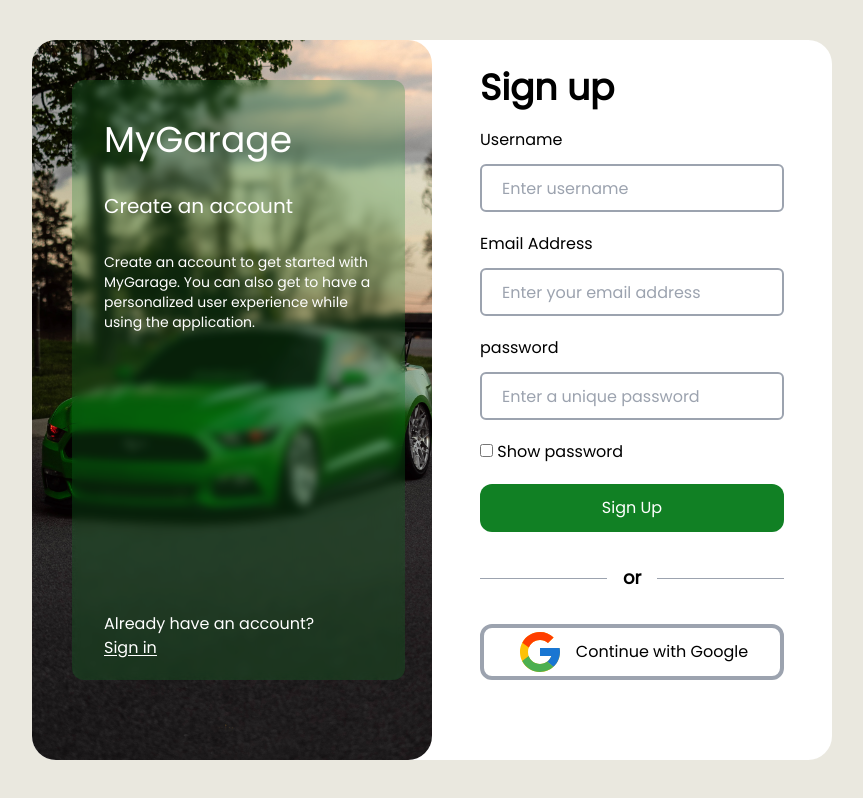
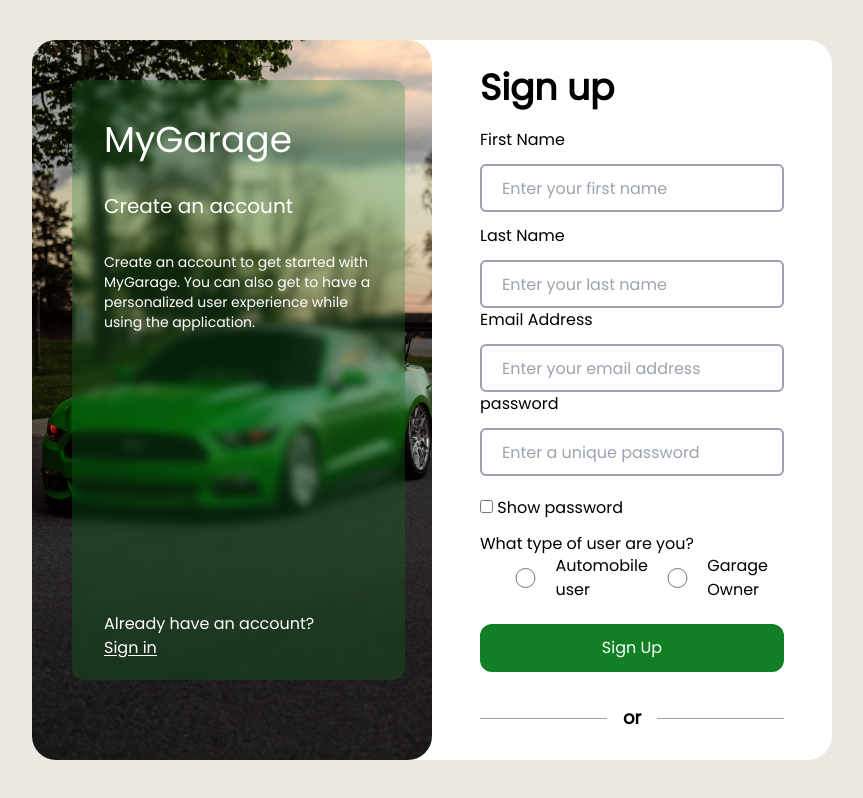
Before and after one commit to mog-rn/eGarage, a Next.js app in the folder web-client/: page /register in a window 1280 px wide. Shown: the whole page, without its empty margins (208-1071 px from the left). Built offline with nearby package versions, Linux system fonts and the light colour scheme.

Commit message:
finished modifying the registration page

```diff
--- a/web-client/components/forms/RegistrationForm.jsx
+++ b/web-client/components/forms/RegistrationForm.jsx
@@ -1,27 +1,58 @@
 import React from "react";
 import { FcGoogle } from "react-icons/fc";
+import { useState } from "react";
 
 const RegistrationForm = () => {
+  const [firstName, setFirstName] = useState("");
+  const [lastName, setLastName] = useState("");
+  const [email, setEmail] = useState("");
+  const [password, setPassword] = useState("");
+  const [userType, setUserType] = useState("");
+
+  const registerUser = (event) => {
+    event.preventDefault();
+  };
+
   return (
     <div className="space-y-5 scrollbar-hide">
       <h1 className="text-4xl mt-5 font-bold">Sign up </h1>
+      <form onSubmit={registerUser}>
         <div className="mt-3">
-        <label htmlFor="username">Username</label>
+          <label htmlFor="first_name">First Name</label>
           <div
             className="border-gray-400  rounded-md mt-3 h-12 w-full px-5 flex
              outline-none border-2 focus:border-[#118024]"
           >
             <input
               type="text"
-            name="username"
-            placeholder="Enter username"
+              name="first_name"
+              value={firstName}
+              onChange={(e) => setFirstName(e.target.value)}
+              placeholder="Enter your first name"
+              className="w-full h-full focus:border-green-400 outline-none"
+              required
+            />
+          </div>
+        </div>
+        <div className="mt-3">
+          <label htmlFor="last_name">Last Name</label>
+          <div
+            className="border-gray-400  rounded-md mt-3 h-12 w-full px-5 flex
+             outline-none border-2 focus:border-[#118024]"
+          >
+            <input
+              type="text"
+              name="last_name"
+              value={lastName}
+              onChange={(e) => setLastName(e.target.value)}
+              placeholder="Enter your last name"
               className="w-full h-full focus:border-green-400 outline-none"
               required
             />
           </div>
         </div>
         <div className="">
-        <label htmlFor="username">Email Address</label>
+          <label htmlFor="email">Email Address</label>
           <div
             className="border-gray-400  rounded-md mt-3 h-12 w-full px-5 flex
              outline-none border-2 focus:border-[#118024]"
@@ -29,6 +60,8 @@ const RegistrationForm = () => {
             <input
               type="email"
               name="email"
+              value={email}
+              onChange={(e) => setEmail(e.target.value)}
               placeholder="Enter your email address"
               className="w-full h-full focus:border-green-400 outline-none"
               required
@@ -44,6 +77,8 @@ const RegistrationForm = () => {
             <input
               type="password"
               name="password"
+              value={password}
+              onChange={(e) => setPassword(e.target.value)}
               placeholder="Enter a unique password"
               className="w-full h-full focus:border-green-400 outline-none"
               required
@@ -53,8 +88,36 @@ const RegistrationForm = () => {
             <input type="checkbox" className="checked:bg-[#118024]" />{" "}
             <span>Show password</span>
           </div>
+          <div className="pb-4 mt-3 space-y-3">
+          <label htmlFor="usertype">What type of user are you?</label>
+          <div
+            className=" h-5 w-auto items-center justify-between flex-grow px-4 flex focus:border-[#118024]"
+          >
+            <input
+              type="radio"
+              name="user_type"
+              value={userType}
+              onChange={(e) => setUserType(e.target.value)}
+              placeholder="Enter a unique password"
+              className="w-full h-full focus:border-green-400 outline-none"
+              required
+            /> Automobile user
+            <input
+              type="radio"
+              name="user_type"
+              value={userType}
+              onChange={(e) => setUserType(e.target.value)}
+              placeholder="Enter a unique password"
+              className="w-full h-full focus:border-green-400 outline-none"
+              required
+            /> Garage Owner
+          </div>
+          </div>
           <div className="mt-5 space-y-3 pb-3">
-          <button className="bg-[#118024] text-white rounded-xl border-[#118024] p-3 w-full">
+            <button
+              className="bg-[#118024] text-white rounded-xl border-[#118024] p-3 w-full"
+              type="submit"
+            >
               Sign Up
             </button>
             <div className="relative flex py-5 items-center">
@@ -69,6 +132,7 @@ const RegistrationForm = () => {
             </button>
           </div>
         </div>
+      </form>
     </div>
   );
 };
```
Lines whose indentation alone changed are shown as unchanged.
